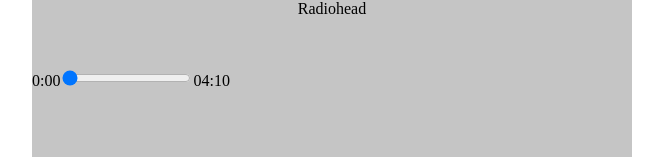
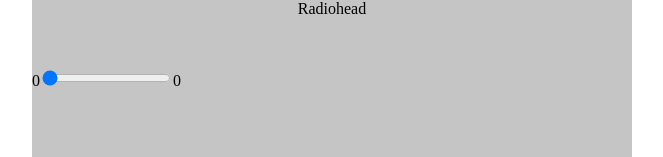
Before and after one commit to Welljam/music-application, a React app in the folder frontend/: page / in a window 1280 px wide. Shown: the part 455-612 px from the top of the page, without its empty margins (308-971 px from the left). Built offline with nearby package versions, Linux system fonts and the light colour scheme; the HTML template or start-up script is replaced by a standard one.

Commit message:
time in seconds

```diff
--- a/frontend/src/App.jsx
+++ b/frontend/src/App.jsx
@@ -27,12 +27,15 @@
   const progressBarRef = useRef();
   const audioRef = useRef(null);
 
+  const[timeProgress, setTimeProgress] = useState(0);
+  const[duration, setDuration] = useState(0);
+
   return (
     <div className="sound-box">
       <Image image={selectedAudio.image} onNextClick={handleNextSong} onPreviousClick={handlePreviousSong} />
       <SongInformation name={selectedAudio.name} creator={selectedAudio.creator} />
-      <CurrentTimeIndicator progressBarRef={progressBarRef}/>
-      <MediaControls music={selectedAudio.music} audioRef={audioRef}/>
+      <CurrentTimeIndicator progressBarRef={progressBarRef} audioRef={audioRef} timeProgress={timeProgress} duration={duration}/>
+      <MediaControls music={selectedAudio.music} audioRef={audioRef} setDuration={setDuration} progressBarRef={progressBarRef}/>
     </div>
   );
 }
@@ -72,22 +75,23 @@
   );
 }
 
-function CurrentTimeIndicator({progressBarRef}) {
+function CurrentTimeIndicator({progressBarRef, timeProgress, duration}) {
 
   const handleProgressChange = () => {
-    console.log(progressBarRef.current.value);
-  }
+    audioRef.current.currentTime = progressBarRef.current.value;
+    // console.log(progressBarRef.current.value);
+  };
 
   return(
     <div className="progress">
-      <span className="time current" >0:00</span>
+      <span className="time current" >{timeProgress}</span>
       <input
       type="range"
       ref={progressBarRef}
       defaultValue="0"
       onChange={handleProgressChange}
       />
-      <span className ="time">04:10</span>
+      <span className ="time">{duration}</span>
     </div>
   );
 
@@ -96,13 +100,23 @@
   // );
 }
 
-function MediaControls({ music, audioRef }) {
+function MediaControls({ music, audioRef, setDuration, progressBarRef }) {
   const [isPlaying, setIsPlaying] = useState(false);
   // const audioRef = useRef(null);
 
   const togglePlay = () => {
     setIsPlaying((prevIsPlaying) => !prevIsPlaying);
   };
+
+  const onLoadedMetadata = () => {
+    // console.log(audioRef.current.duration)
+
+    const seconds = audioRef.current.duration;
+    setDuration(seconds);
+    progressBarRef.current.max = seconds;
+
+  }
+
 
   useEffect(() => {
     if (audioRef.current) {
@@ -116,7 +130,7 @@
 
   return (
     <div className="media-control">
-      <audio ref={audioRef} src={music} loop></audio>
+      <audio ref={audioRef} src={music} onLoadedMetadata={onLoadedMetadata} loop></audio>
 
       <div className="shuffle-control">
         <Shuffle style={{ fontSize: '3.5rem' }} />
```
